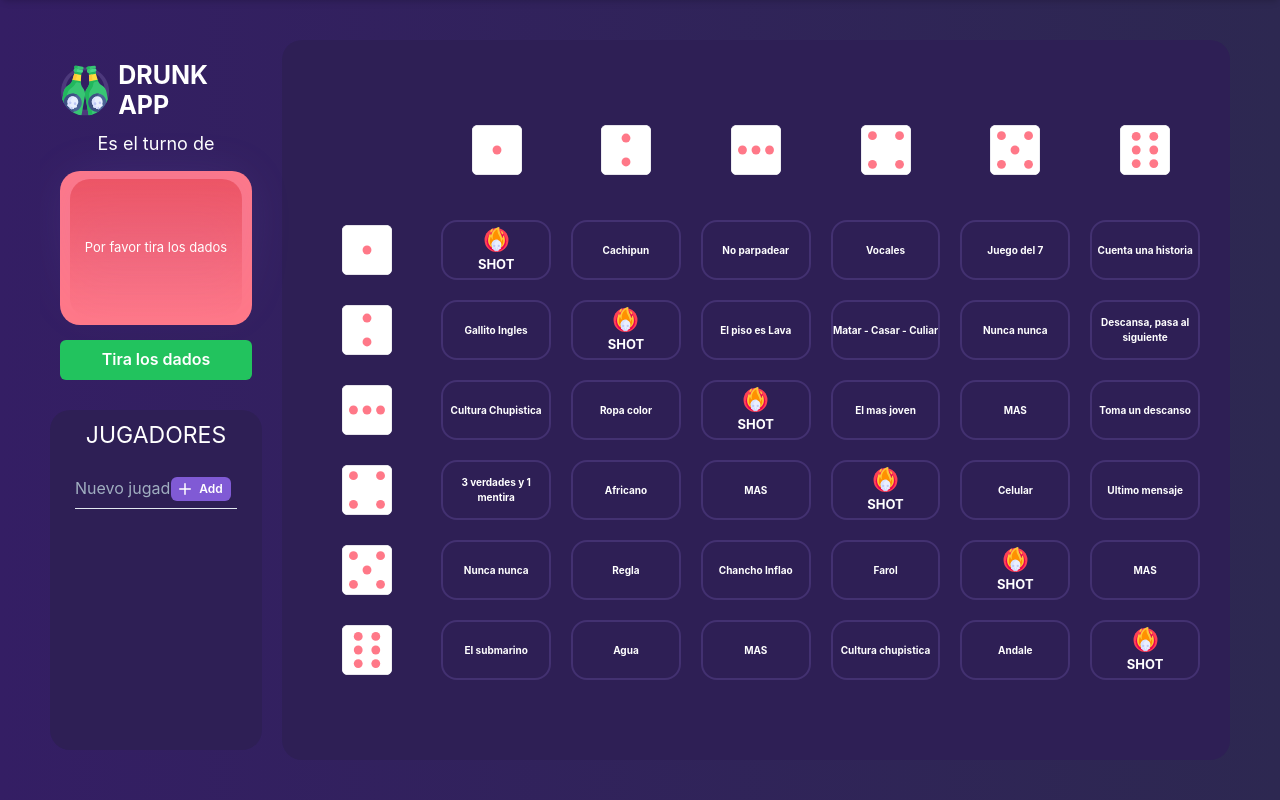
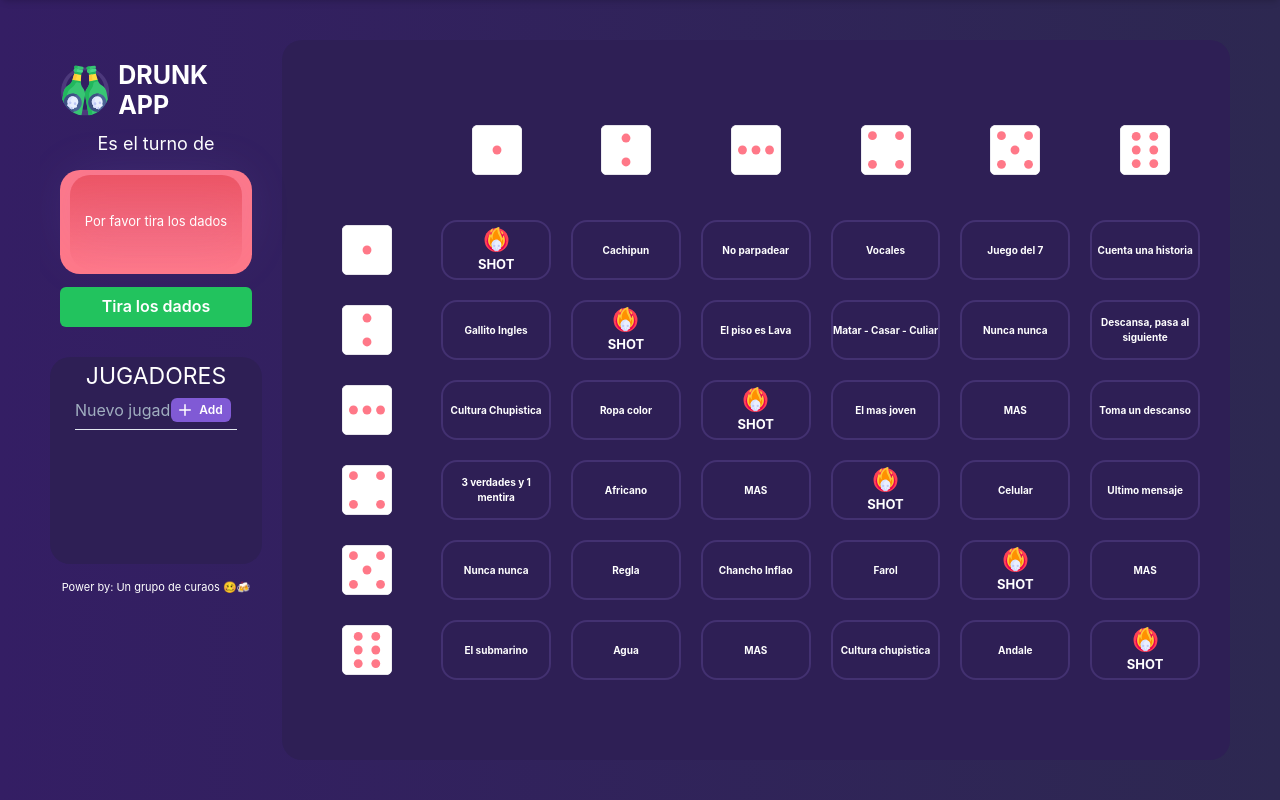
Before and after one commit to czhoffmann23/drunk-game, a Next.js app: page / in a window 1280 px wide. Built offline with nearby package versions, Linux system fonts and the light colour scheme.

Commit message:
:sparkles: (project): add some styles changes and text

```diff
--- a/src/pages/index.tsx
+++ b/src/pages/index.tsx
@@ -1,5 +1,5 @@
 import { useEffect, useState } from 'react'
-import { Box, Flex, Heading, Slide } from '@chakra-ui/react'
+import { Box, Flex, Heading, Slide, Text } from '@chakra-ui/react'
 import { useGame } from 'providers/Game'
 import { Board, ModalGame, Players, RollDice } from 'screens/Main'
 import { BOARD_1 } from 'screens/Main/constant'
@@ -79,6 +79,11 @@ const Index: React.FC = () => {
             p="10px">
             <Players />
           </Box>
+          <Box flex="1">
+            <Text mt="5px" fontSize="11px" textAlign="center" color="white">
+              Power by: {`Un grupo de curaos 🥴🍻`}
+            </Text>
+          </Box>
         </Flex>
         <Box
           d={{ base: 'none', md: 'initial' }}
--- a/src/screens/Main/RollDice/index.tsx
+++ b/src/screens/Main/RollDice/index.tsx
@@ -109,6 +109,7 @@ const RollDice: React.FC = () => {
             DRUNK APP
           </Heading>
         </Box>
+
         <Text mt="10px" fontSize="18px" color="white">
           Es el turno de
         </Text>
```
